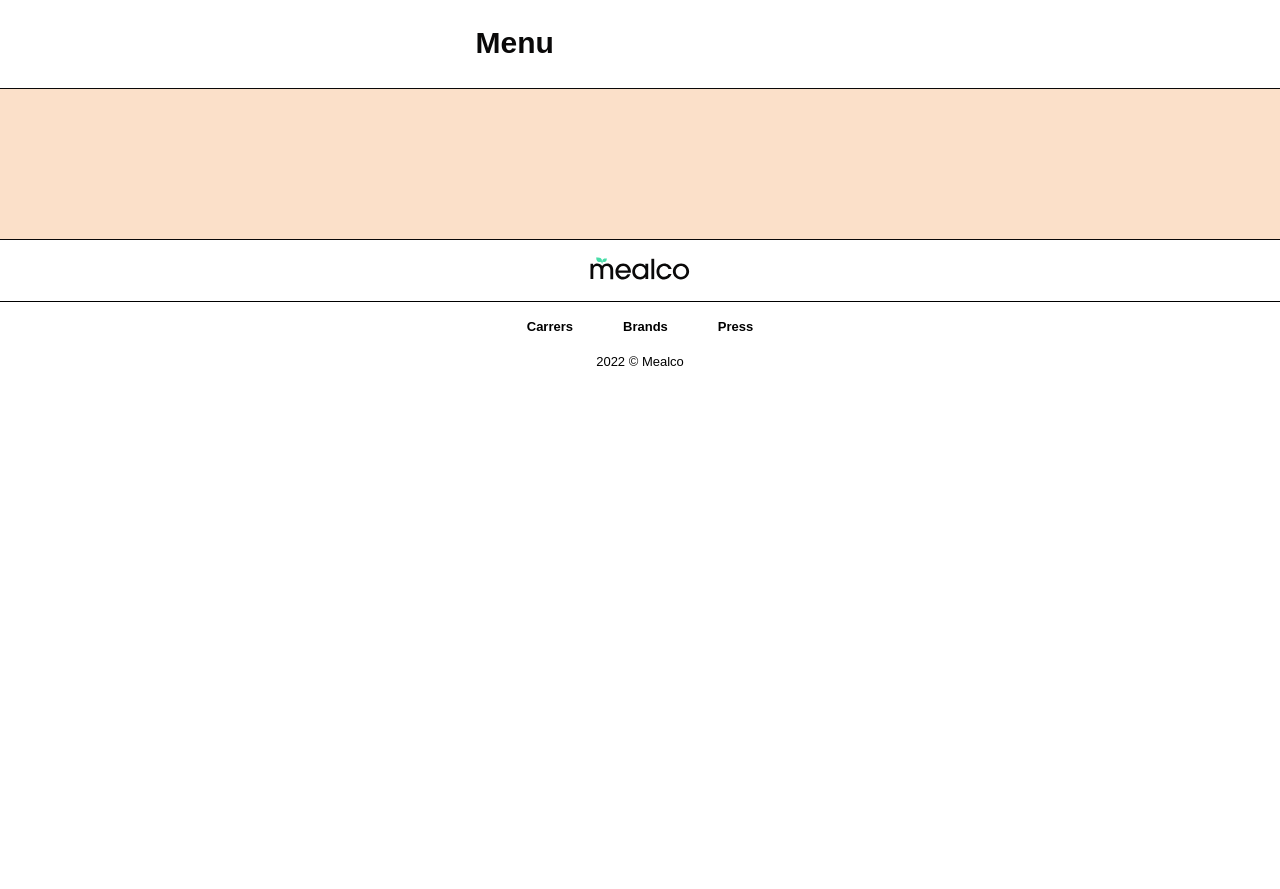
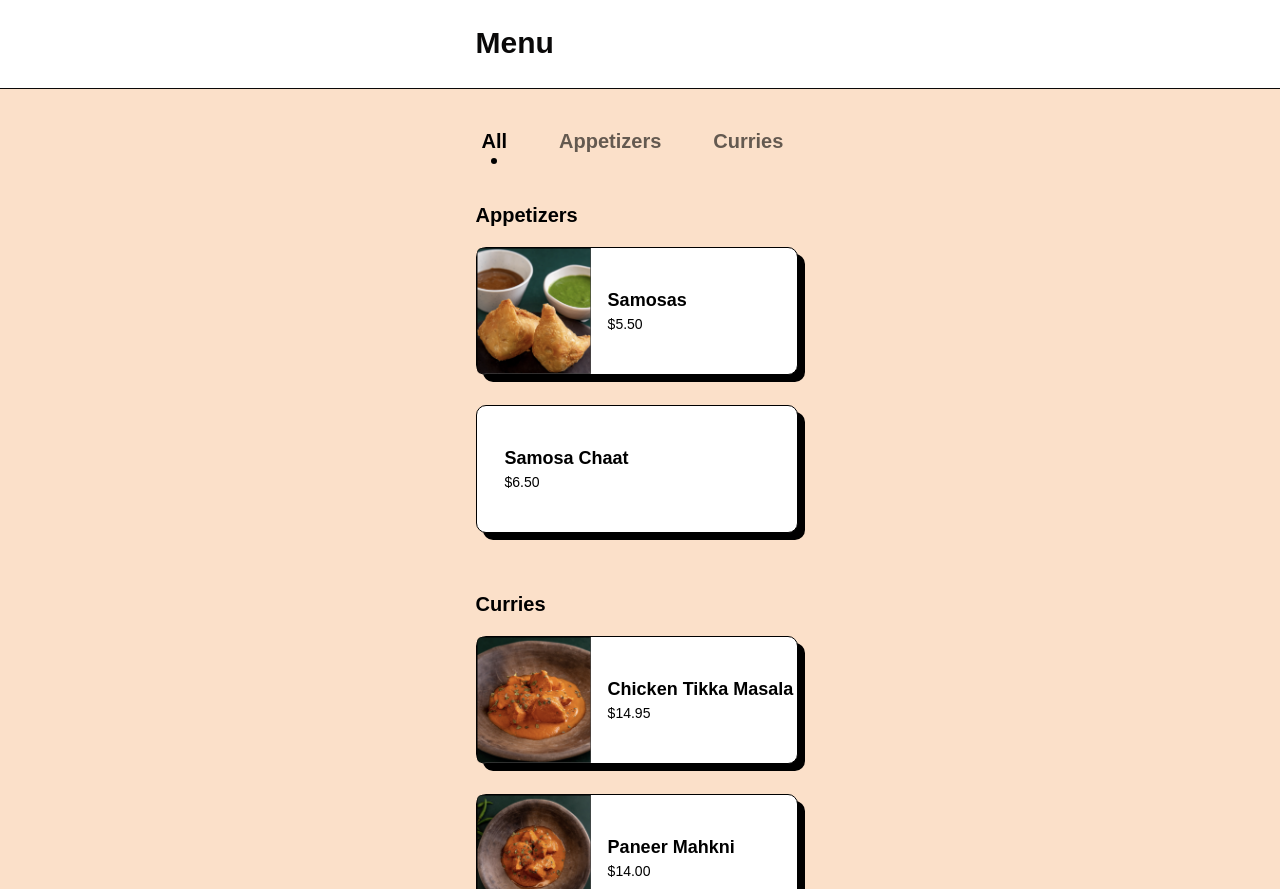
Before and after one commit to stilistica/mealco, a website built with Vite: page src/proper.html in a window 1280 px wide. Shown: the part 831-1720 px from the top of the page. Before the commit the page ends 1217 px from the top, so only its background shows below. Built offline with nearby package versions, Linux system fonts and the light colour scheme.

Commit message:
done proper

```diff
--- /dev/null
+++ b/src/arrs/menuProperList.js
@@ -0,0 +1,110 @@
+import properAp from '/img/proper-img/appetizers-samosas.png';
+
+import properCuCh from '/img/proper-img/curries-chicken.png';
+import properCupanner from '/img/proper-img/curries-panner.png';
+import properCusaag from '/img/proper-img/curries-saag.png';
+
+import properAcRice from '/img/proper-img/accompaniments-rice.png';
+import properAcparatha from '/img/proper-img/accompaniments-paratha.png';
+import properAcroti from '/img/proper-img/accompaniments-roti.png';
+import properActamarind from '/img/proper-img/accompaniments-tamarind.png';
+import properAcraita from '/img/proper-img/accompaniments-raita.png';
+import properAccilantro from '/img/proper-img/accompaniments-cilantro.png';
+
+export const menuProperList = [
+  {
+    name: 'Appetizers',
+    items: [
+      {
+        product: 'Samosas',
+        price: '$5.50',
+        imgUrl: `${properAp}`,
+      },
+      {
+        product: 'Samosa Chaat',
+        price: '$6.50',
+        imgUrl: ' ',
+      },
+    ],
+  },
+  {
+    name: 'Curries',
+    items: [
+      {
+        product: 'Chicken Tikka Masala',
+        price: '$14.95',
+        imgUrl: `${properCuCh}`,
+      },
+      {
+        product: 'Paneer Mahkni',
+        price: '$14.00',
+        imgUrl: `${properCupanner}`,
+      },
+      {
+        product: 'Saag Paneer',
+        price: '$12.25',
+        imgUrl: `${properCusaag}`,
+      },
+    ],
+  },
+  {
+    name: 'Accompaniments',
+    items: [
+      {
+        product: 'Long Grain Basmati Rice',
+        price: '$3.75',
+        imgUrl: `${properAcRice}`,
+      },
+      {
+        product: 'Paratha',
+        price: '$2.75',
+        imgUrl: `${properAcparatha}`,
+      },
+      {
+        product: 'Roti',
+        price: '$2.25',
+        imgUrl: `${properAcroti}`,
+      },
+      {
+        product: 'Tamarind Chutney',
+        price: '$1.25',
+        imgUrl: `${properActamarind}`,
+      },
+      {
+        product: 'Mint Raita',
+        price: '$1.25',
+        imgUrl: `${properAcraita}`,
+      },
+      {
+        product: 'Cilantro Chutney',
+        price: '$12.25',
+        imgUrl: `${properAccilantro}`,
+      },
+      {
+        product: 'Habanero Hot Sauce',
+        price: '$1.25',
+        imgUrl: ' ',
+      },
+      {
+        product: 'Kachumber',
+        price: '$1.25',
+        imgUrl: ' ',
+      },
+      {
+        product: 'Tomato Chutney',
+        price: '$1.25',
+        imgUrl: ' ',
+      },
+    ],
+  },
+  // {
+  //   name: '',
+  //   items: [
+  //     {
+  //       product: 'Greens',
+  //       price: '$6.99',
+  //       imgUrl: `${properAp}`,
+  //     },
+  //   ],
+  // },
+];
--- /dev/null
+++ b/src/js/properMenu.js
@@ -0,0 +1,7 @@
+import { menuProperList } from "../arrs/menuProperList.js";
+import { renderFilters, renderMenu } from "./renderMenu.js";
+
+document.addEventListener("DOMContentLoaded", () => {
+  renderMenu(menuProperList, ".list-menu");
+  renderFilters(menuProperList, ".filter-menu", ".list-menu");
+});
--- a/src/proper.html
+++ b/src/proper.html
@@ -47,9 +47,11 @@
       </section>
       <h1 class="ben-title container">Menu</h1>
       <section class="border border-top color-proper">
-        <div class="container-menu">
-          <ul class="filter-menu"></ul>
-          <ul class="list-menu"></ul>
+        <div class="container">
+          <div class="container-menu">
+            <ul class="filter-menu"></ul>
+            <ul class="list-menu"></ul>
+          </div>
         </div>
       </section>
     </main>
@@ -57,5 +59,7 @@
     <load src="./partials/footer.html" />
 
     <script type="module" src="js/header.js"></script>
+    <script type="module" src="js/renderMenu.js"></script>
+    <script type="module" src="js/properMenu.js"></script>
   </body>
 </html>
```
